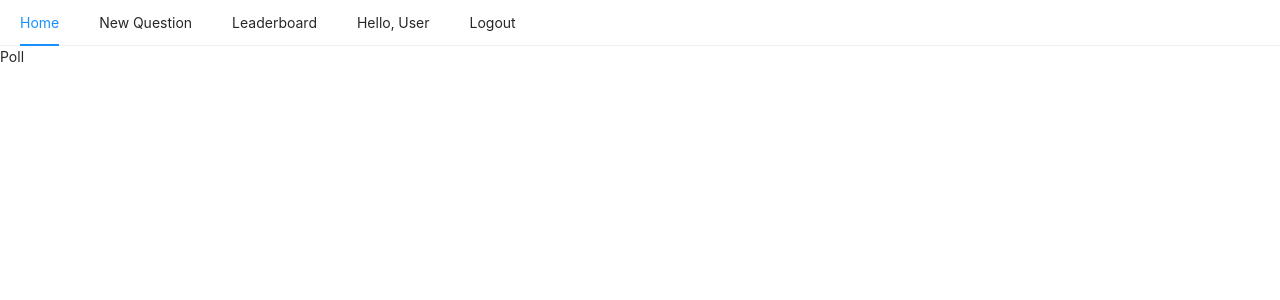
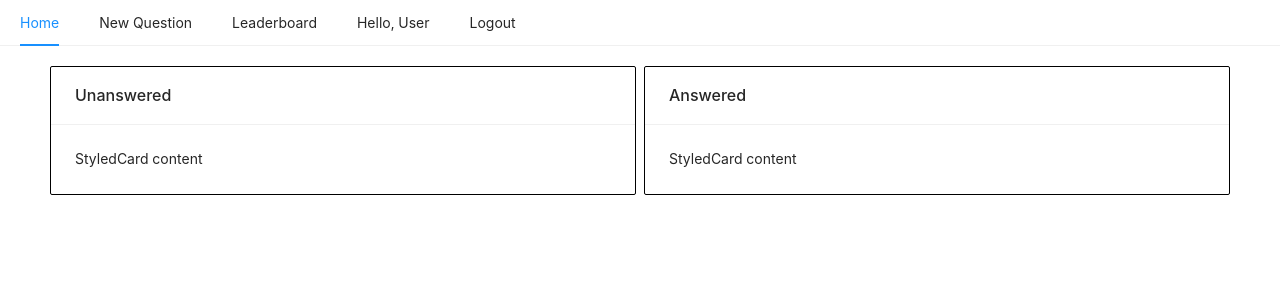
Before and after one commit to septra/would-you-rather, a React (Vite) app: page / in a window 1280 px wide. Shown: the top 300 px of the page. Built offline with nearby package versions, Linux system fonts and the light colour scheme.

Commit message:
Add dummy cards to Poll component

```diff
--- a/src/Poll.jsx
+++ b/src/Poll.jsx
@@ -1,10 +1,29 @@
 import React from 'react';
+import { Card, Col, Row } from 'antd';
+import styled from 'styled-components'
+
+
+const StyledCard = styled(Card)`
+    border: 1px solid black;
+`
+
 
 const Poll = () => {
     return (
-        <div>
-            Poll
-        </div>
+      <div style={{ padding: '20px 50px' }}>
+        <Row gutter={8}>
+            <Col span={12}>
+                <StyledCard title="Unanswered" bordered={false}>
+                    StyledCard content
+                </StyledCard>
+            </Col>
+            <Col span={12}>
+                <StyledCard title="Answered" bordered={false}>
+                    StyledCard content
+                </StyledCard>
+            </Col>
+        </Row>
+      </div>
     );
 }
 
```
